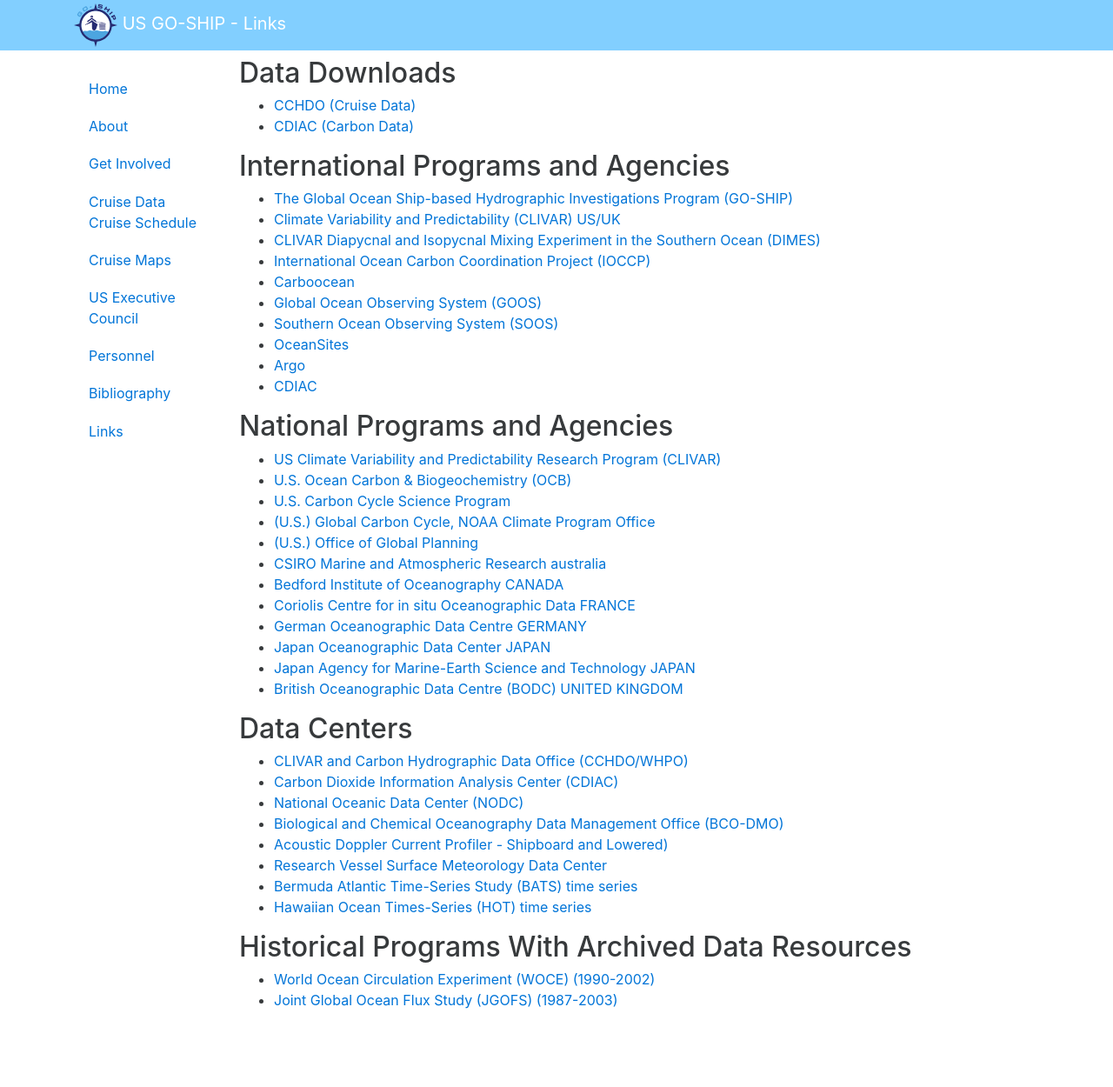
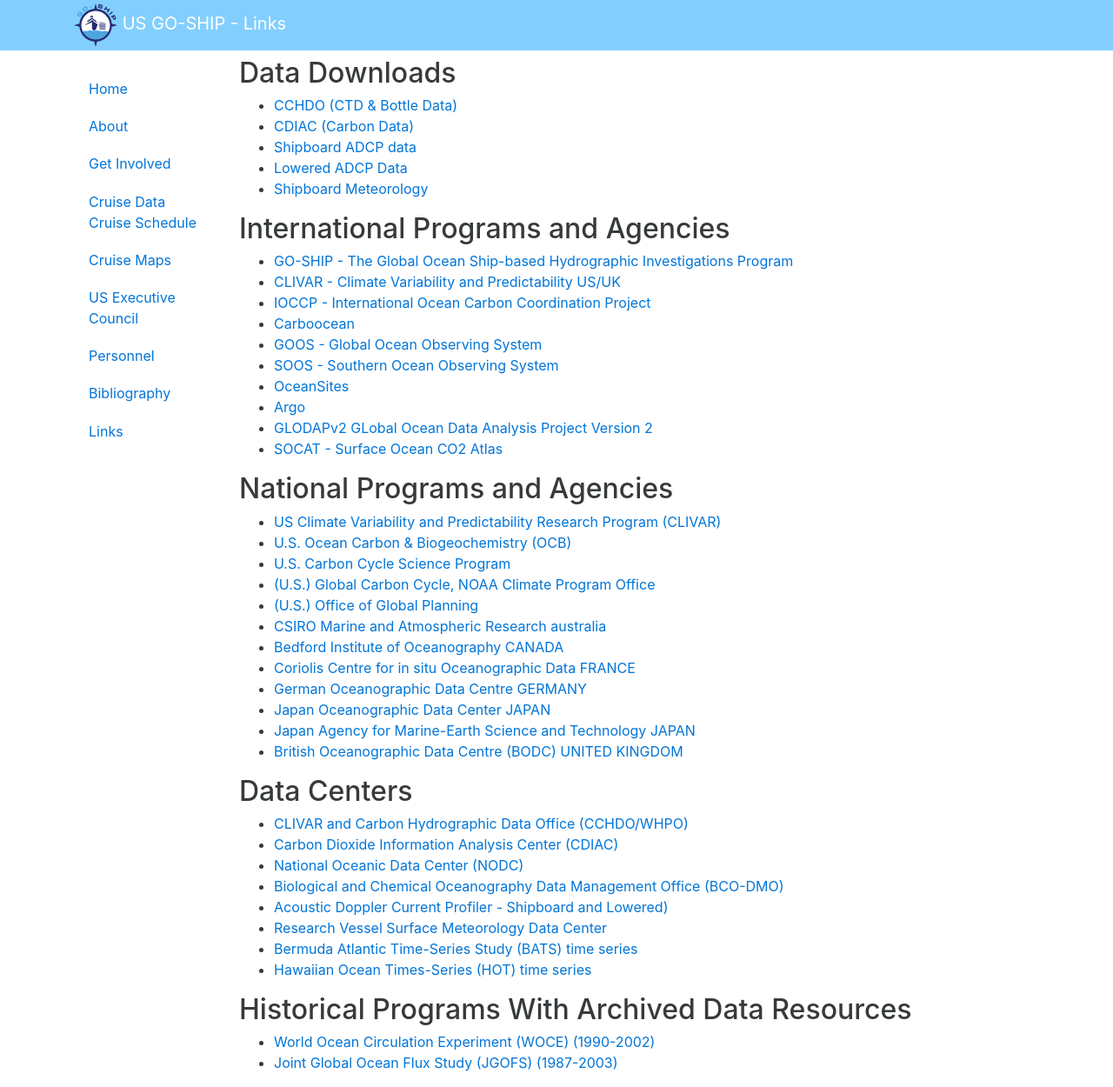
Before and after one commit to cchdo/usgoship.ucsd.edu, a Jekyll site: the page built from links.md, in a window 1280 px wide. Shown: the whole page at 87% size. Built offline with Jekyll 4.4.1, drawn with Linux system fonts in a browser that asks for light colours; before the commit the page ends 1178 px from its top, so only the background shows below that.

Commit message:
update links

```diff
--- a/links.md
+++ b/links.md
@@ -6,21 +6,24 @@
 
 Data Downloads
 --------------
-* [CCHDO (Cruise Data)](http://cchdo.ucsd.edu)
+* [CCHDO (CTD & Bottle Data)](http://cchdo.ucsd.edu)
 * [CDIAC (Carbon Data)](http://cdiac.ornl.gov)
+* [Shipboard ADCP data](http://currents.soest.hawaii.edu/clivar_co2/)
+* [Lowered ADCP Data](http://currents.soest.hawaii.edu/clivar/ladcp/)
+* [Shipboard Meteorology](http://www.coaps.fsu.edu/RVSMDC/CLIVAR/html/data.shtml)
 
 International Programs and Agencies
 -----------------------------------
-* [The Global Ocean Ship-based Hydrographic Investigations Program (GO-SHIP)](http://go-ship.org)
-* [Climate Variability and Predictability (CLIVAR) US/UK](http://www.clivar.org/resources/data/clivar-carbon-and-hydrographic-sections)
-* [CLIVAR Diapycnal and Isopycnal Mixing Experiment in the Southern Ocean (DIMES)](http://dimes.ucsd.edu/)
-* [International Ocean Carbon Coordination Project (IOCCP)](http://www.ioccp.org/)
+* [GO-SHIP - The Global Ocean Ship-based Hydrographic Investigations Program](http://go-ship.org)
+* [CLIVAR - Climate Variability and Predictability US/UK](http://www.clivar.org/resources/data/clivar-carbon-and-hydrographic-sections)
+* [IOCCP - International Ocean Carbon Coordination Project](http://www.ioccp.org/)
 * [Carboocean](http://www.carboocean.org/)
-* [Global Ocean Observing System (GOOS)](http://www.ioc-goos.org/)
-* [Southern Ocean Observing System (SOOS)](http://www.scar.org/soos/)
+* [GOOS - Global Ocean Observing System](http://www.ioc-goos.org/)
+* [SOOS - Southern Ocean Observing System](http://www.scar.org/soos/)
 * [OceanSites](http://www.whoi.edu/virtual/oceansites/)
-* [Argo](http://www.argo.net/)
-* [CDIAC](http://cdiac.ornl.gov/oceans)
+* [Argo](http://argo.ucsd.edu)
+* [GLODAPv2 GLobal Ocean Data Analysis Project Version 2](http://cdiac.ornl.gov/oceans/GLODAPv2/)
+* [SOCAT - Surface Ocean CO2 Atlas](http://www.socat.info)
 
 National Programs and Agencies
 ------------------------------
```
